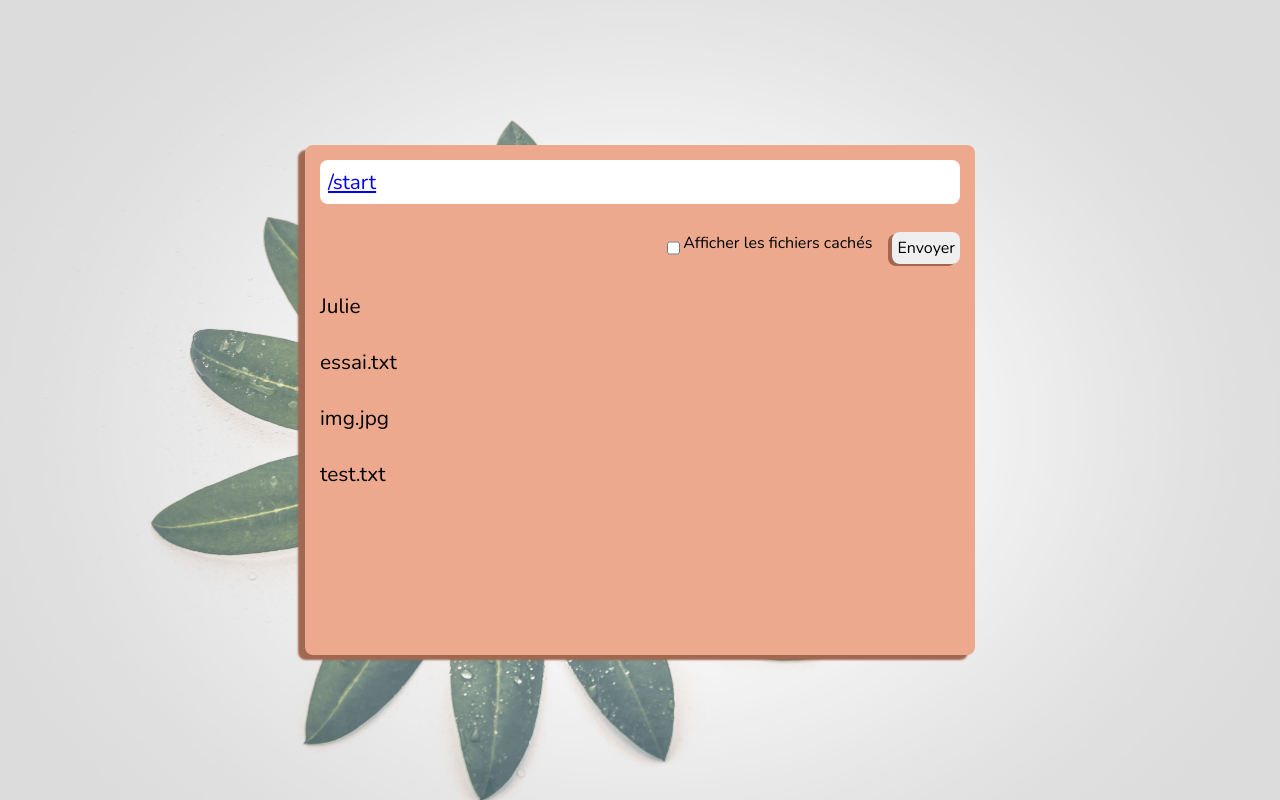
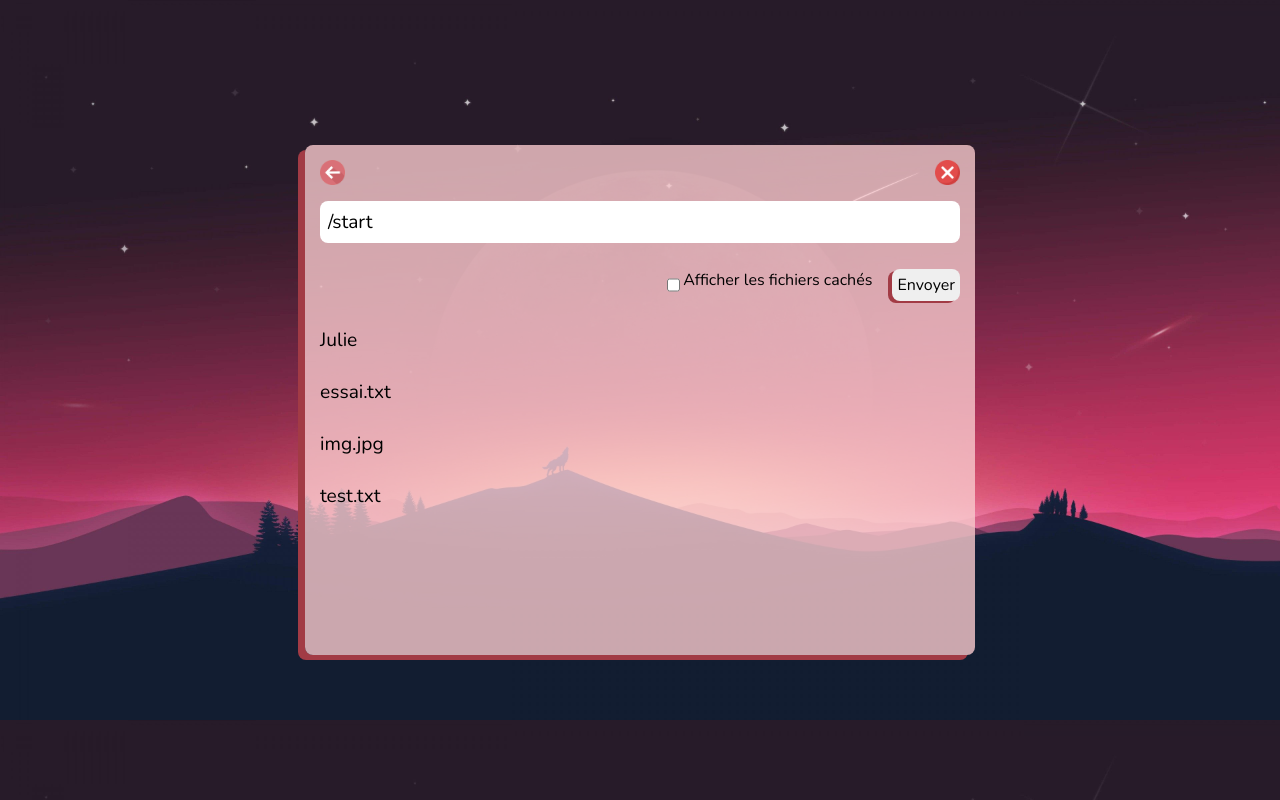
Before and after one commit to laurinehrd/files-explorer, a PHP site: page / in a window 1280 px wide. Run offline with PHP 8.4, Linux system fonts and the light colour scheme.

Commit message:
ajout js

```diff
--- a/index.php
+++ b/index.php
@@ -3,16 +3,21 @@
   <head>
     <meta charset="utf-8">
     <link href="https://fonts.googleapis.com/css2?family=Nunito:ital,wght@0,300;0,400;0,600;0,700;1,300&display=swap" rel="stylesheet">
+    <script type="text/javascript" src="main.js"></script>
     <link rel="stylesheet" href="main.css">
     <title>Files Explorer</title>
   </head>
   <body>
 
-<div class="window">
+<div class="window" id="close">
+
+  <div class="icon_window">
+      <input type="image" class="button_window" src="images/back.png" alt="icon back window">
+      <input type="image" class="button_window" onclick="closeWindow()" src="images/close.png" alt="icon close window">
+  </div>
+
 
   <div class="breadcrumbs">
-
-
 
 
 <?php
@@ -90,7 +95,11 @@ foreach ($breadcrumbs as $key => $value2) {
       echo ' ';
     }
     else {
-      print_r('<br>' .$value .'<br>');
+      if(is_dir($value) == true){
+        echo '<br><a href="'.chdir($path .DIRECTORY_SEPARATOR .$value).'">' .$value .'</a><br>';
+      }else{
+        echo '<br><a href="'.$value.'">' .$value .'</a><br>';
+      }
     }
   }
 
@@ -98,6 +107,12 @@ foreach ($breadcrumbs as $key => $value2) {
  ?>
 
 </div>
+
+
+
+
+
+
 
 <!-- <div class="logo">
   <img src="images/logo_acs_noir.png" alt="logo acs">
--- a/main.css
+++ b/main.css
@@ -1,8 +1,8 @@
 body {
-  background-image: url("images/bg.jpg");
+  background-image: url("images/bg1.jpg");
   background-size: cover;
   font-family: 'Nunito', sans-serif;
-  font-size: 1.3rem;
+  font-size: 1.2rem;
 }
 .window {
   width: 50%;
@@ -12,24 +12,40 @@ body {
   top: 50%;
   left: 50%;
   transform: translate(-50%, -50%);
-  background-color: #ECA98E;
+  background: rgba(249, 202, 206, 0.8);
+  /* background-color: #F9CACE; */
+  /* opacity: 0.8; */
   border-radius: 8px;
   padding: 15px;
-  box-shadow: -7px 5px 2px #A16750;
+  box-shadow: -7px 5px 0px #A23B45;
 }
+.button_window{
+
+}
+.icon_window{
+  display: flex;
+  justify-content: space-between;
+  margin-bottom: 2vh;
+}
+.icon_window input {
+  width : 25px;
+  /* filter: invert(10%); */
+}
+
 .breadcrumbs {
   background-color: white;
   border-radius: 8px;
   padding: 8px;
   display: flex;
 }
+
 .button {
   margin-left: 20px;
   border-radius: 8px;
   border: none;
   padding: 5px;
   font-family: 'Nunito', sans-serif;
-  box-shadow: -4px 2px 0 #A16750;
+  box-shadow: -4px 2px 0 #A23B45;
   font-size: 1rem;
 }
 .text_hide {
@@ -39,3 +55,10 @@ form {
   display: flex;
   justify-content: flex-end;
 }
+a {
+  text-decoration: none;
+  color: black;
+}
+/* #masquer {
+  display: none;
+} */
--- /dev/null
+++ b/main.js
@@ -0,0 +1,3 @@
+function closeWindow() {
+  document.getElementById('close').style.display = "none";
+}
```
Also changed, not shown: README.md, images/back.png (added), images/bg1.jpg (added), images/camera-back.png (added), images/close.png (added), images/delete.png, images/folder.png, images/gif.png, images/image.png, images/jpg.png, images/music.png, images/pdf.png, images/png.png, images/zip.png.
